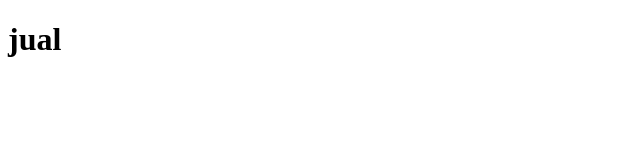
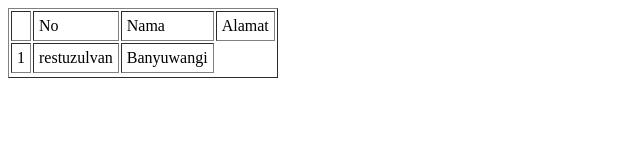
Before and after one commit to restuzulvan/desain-web, a plain HTML site: page index.html in a window 1280 px wide. Shown: the whole page, without its empty margins (0-640 px from the left). Drawn offline with Linux system fonts and the light colour scheme.

Commit message:
Add files via upload

```diff
--- a/index.html
+++ b/index.html
@@ -6,8 +6,25 @@
     <title>Document</title>
 </head>
 <body>
-    <h1>jual
 
-    </h1>
+<table border="1"cellpadding="5" cellspasing="5">
+    <th>
+        <td>No</td>
+        <td>Nama</td>
+        <td>Alamat</td>
+    </th>
+    <tr>
+        <td>1</td>
+        <td>restuzulvan</td>
+        <td>Banyuwangi</td>
+    </tr>
+    <tr>
+
+    </tr>
+
+
+
+
+</table>
 </body>
 </html>
```
